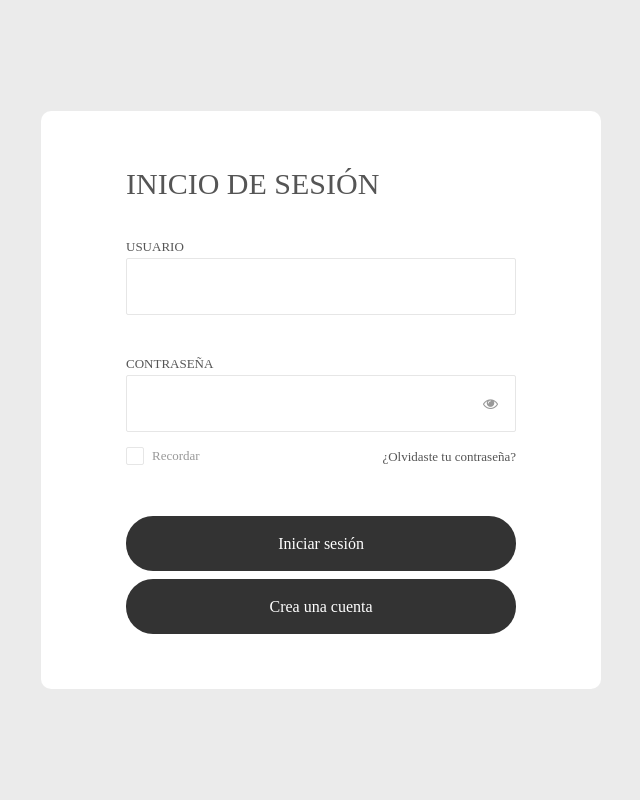
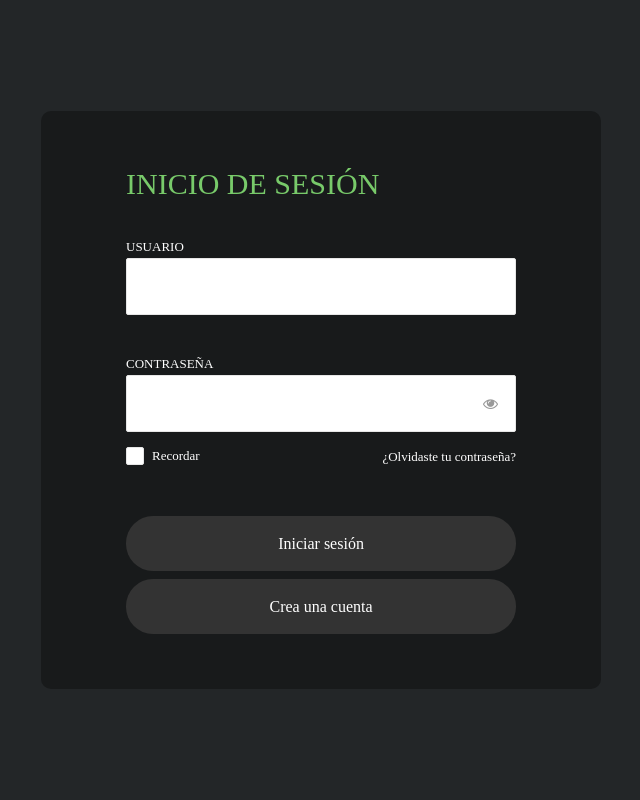
Before and after one commit to Jonathan-mp/django_mxli, a Django app: page /account/login in a window 1280 px wide. Shown: the whole page, without its empty margins (319-959 px from the left). Run offline with Django 3.2, Linux system fonts and the light colour scheme; some libraries are stand-ins or nearby versions; some web fonts are replaced.

Commit message:
[master]

```diff
--- a/src/project/static/css/base_login/main.css
+++ b/src/project/static/css/base_login/main.css
@@ -141,7 +141,7 @@
 .txt1 {
   font-family: Raleway-SemiBold;
   font-size: 13px;
-  color: #555555;
+  color: #ffff;
   line-height: 1.4;
   text-transform: uppercase;
 }
@@ -149,14 +149,14 @@
 .txt2 {
   font-family: Raleway-Regular;
   font-size: 13px;
-  color: #999999;
+  color: #ffff;
   line-height: 1.4;
 }
 
 .txt3 {
   font-family: Raleway-Regular;
   font-size: 13px;
-  color: #555555;
+  color: #ffff;
   line-height: 1.4;
 }
 
@@ -182,13 +182,13 @@
   align-items: center;
   padding: 15px;
 
-  background-color: #ebebeb;
+  background-color:rgb(35, 38, 40);
 }
 
 
 .wrap-login100 {
   width: 560px;
-  background: #fff;
+  background: rgb(24, 26, 27);
   border-radius: 10px;
   position: relative;
 }
@@ -204,7 +204,7 @@
 .login100-form-title {
   font-family: Raleway-Medium;
   font-size: 30px;
-  color: #555555;
+  color: #78ca6a;
   line-height: 1.2;
   text-transform: uppercase;
   text-align: left;
@@ -332,7 +332,7 @@
 .label-checkbox100 {
   font-family: Raleway-Regular;
   font-size: 13px;
-  color: #999999;
+  color: #ffff;
   line-height: 1.4;
 
   display: block;
@@ -370,7 +370,7 @@
 }
 
 .input-checkbox100:checked + .label-checkbox100::before {
-  color: #57b846;
+  color: #7eaf75;
 }
 
 
```
